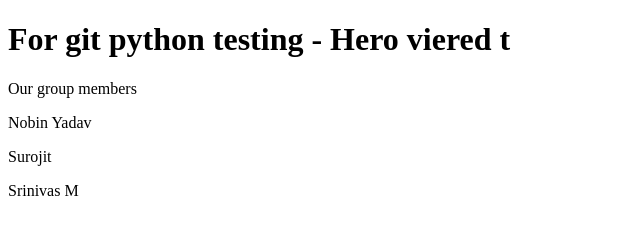
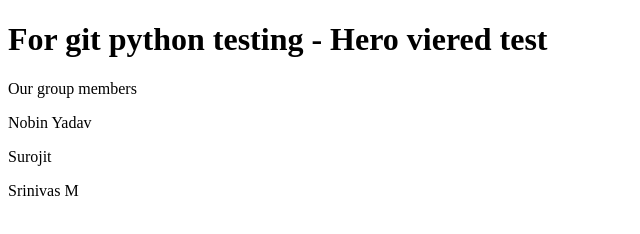
Before and after one commit to Nobin1987/GITPYTHON_GROUP, a plain HTML site: page index.html in a window 1280 px wide. Shown: the full height of the page, 0-640 px from the left. Drawn offline with Linux system fonts and the light colour scheme.

Commit message:
Update index.htmlsdas

```diff
--- a/index.html
+++ b/index.html
@@ -3,7 +3,7 @@
 <html>
 <body>
 
-<h1>For git python testing - Hero viered  t</h1>
+<h1>For git python testing - Hero viered test  </h1>
 
 <p>Our group members </p>
 <p>Nobin Yadav </p>
```
